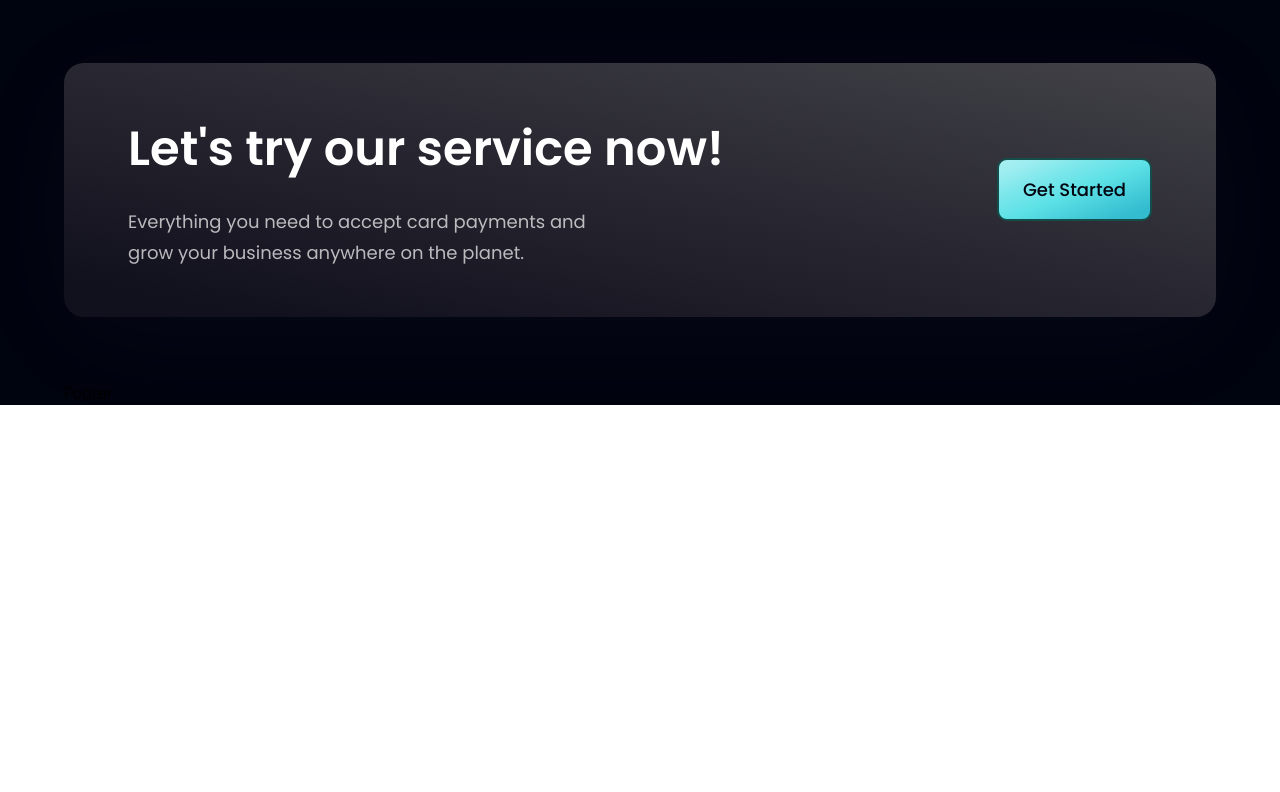
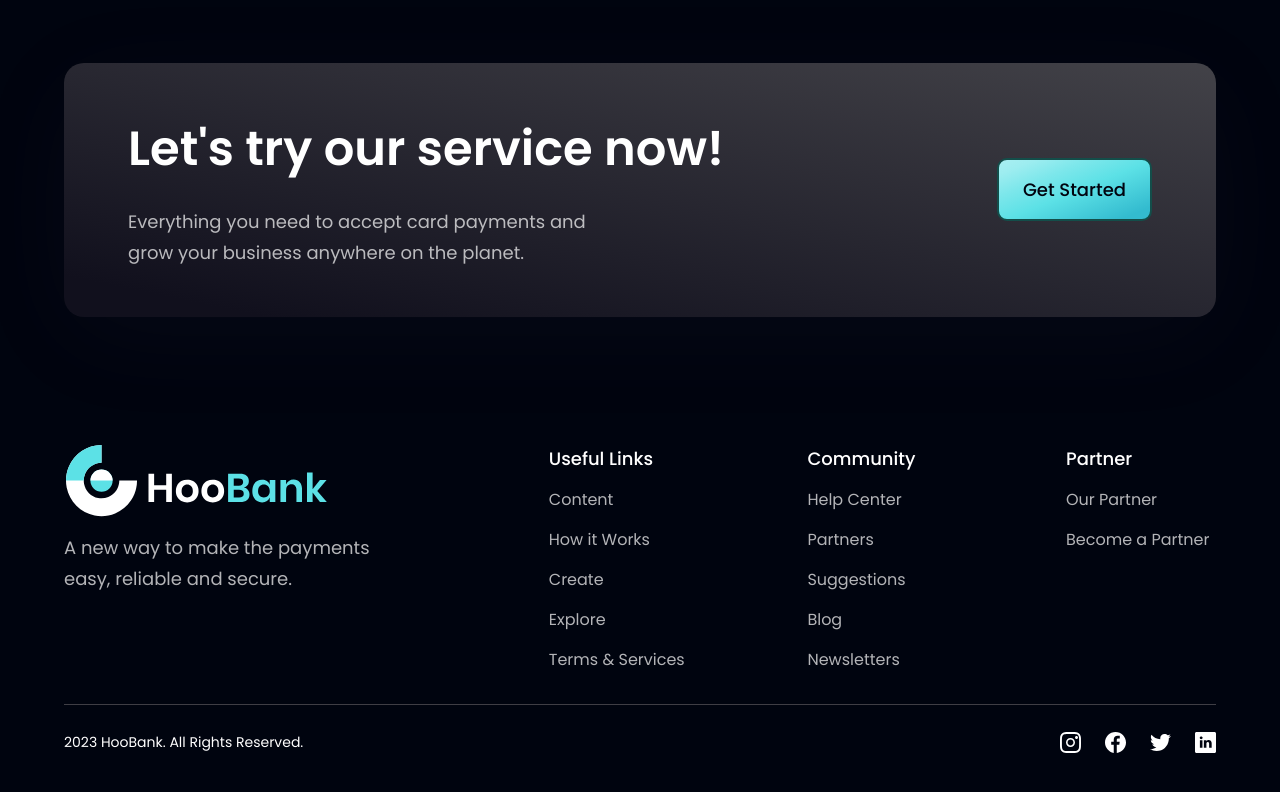
Before and after one commit to sebastian-plata/jsmastery_project-3, a React (Vite) app: page / in a window 1280 px wide. Shown: the part 4085-4877 px from the top of the page. Before the commit the page ends 4490 px from the top, so only its background shows below. Built offline with nearby package versions, Linux system fonts and the light colour scheme.

Commit message:
feat: add footer section

```diff
--- a/src/components/Footer.jsx
+++ b/src/components/Footer.jsx
@@ -1,11 +1,62 @@
-import React from 'react'
+import React from "react";
+import styles from "../styles";
+import { logo } from "../assets";
+import { footerLinks, socialMedia } from "../constants";
 
-const Footer = () => {
-  return (
-    <div>
-      Footer
+
+const Footer = () => (
+  <section className={`${styles.flexCenter} ${styles.paddingY} flex-col`}>
+    <div className={`${styles.flexStart} md:flex-row flex-col mb-8 w-full`}>
+      <div className="flex-[1] flex flex-col justify-start mr-10">
+        <img
+          src={logo}
+          alt="hoobank"
+          className="w-[266px] h-[72px] object-contain"
+        />
+        <p className={`${styles.paragraph} mt-4 max-w-[312px]`}>
+          A new way to make the payments easy, reliable and secure.
+        </p>
+      </div>
+
+      <div className="flex-[1.5] w-full flex flex-row justify-between flex-wrap md:mt-0 mt-10">
+        {footerLinks.map((footerLink) => (
+          <div
+            key={footerLink.title}
+            className="flex flex-col ss:my-0 my-4 min-w-[150px]"
+          >
+            <h4 className="font-poppins font-medium text-[18px] leading-[27px] text-white">
+              {footerLink.title}
+            </h4>
+            <ul className="list-none mt-4">
+              {footerLink.links.map((link, index) => (
+                <li
+                  key={link.name}
+                  className={`font-poppins font-normal text-[16px] leading-[24px] text-dimWhite hover:text-secondary cursor-pointer ${
+                    index !== footerLink.links.length - 1 ? "mb-4" : "mb-0"
+                  }`}
+                >
+                  {link.name}
+                </li>
+              ))}
+            </ul>
+          </div>
+        ))}
+      </div>
     </div>
-  )
-}
 
-export default Footer
+    <div className="w-full flex justify-between items-center md:flex-row flex-col pt-6 border-t-[1px] border-t-[#3f3e45]">
+
+      <p className="font-poppins font-normal text-center text-[14px] leading-[27px] text-white">
+        2023 HooBank. All Rights Reserved.
+      </p>
+      <div className="flex flex-row md:mt-0 mt-6">
+        {socialMedia.map((social, index) => (
+          <img key={social.id} src={social.icon} alt={social.id} className={`w-[21px] h-[21px] object-contain cursor-pointer ${index !== socialMedia.length - 1 ? 'mr-6' : 'mr-0'}`}
+          onClick={() => window.open(social.link)}/>
+        ))}
+      </div>
+    </div>
+  </section>
+);
+
+export default Footer;
```
Also changed, not shown: 1 other file (tests, documents, lock files or other folders).
